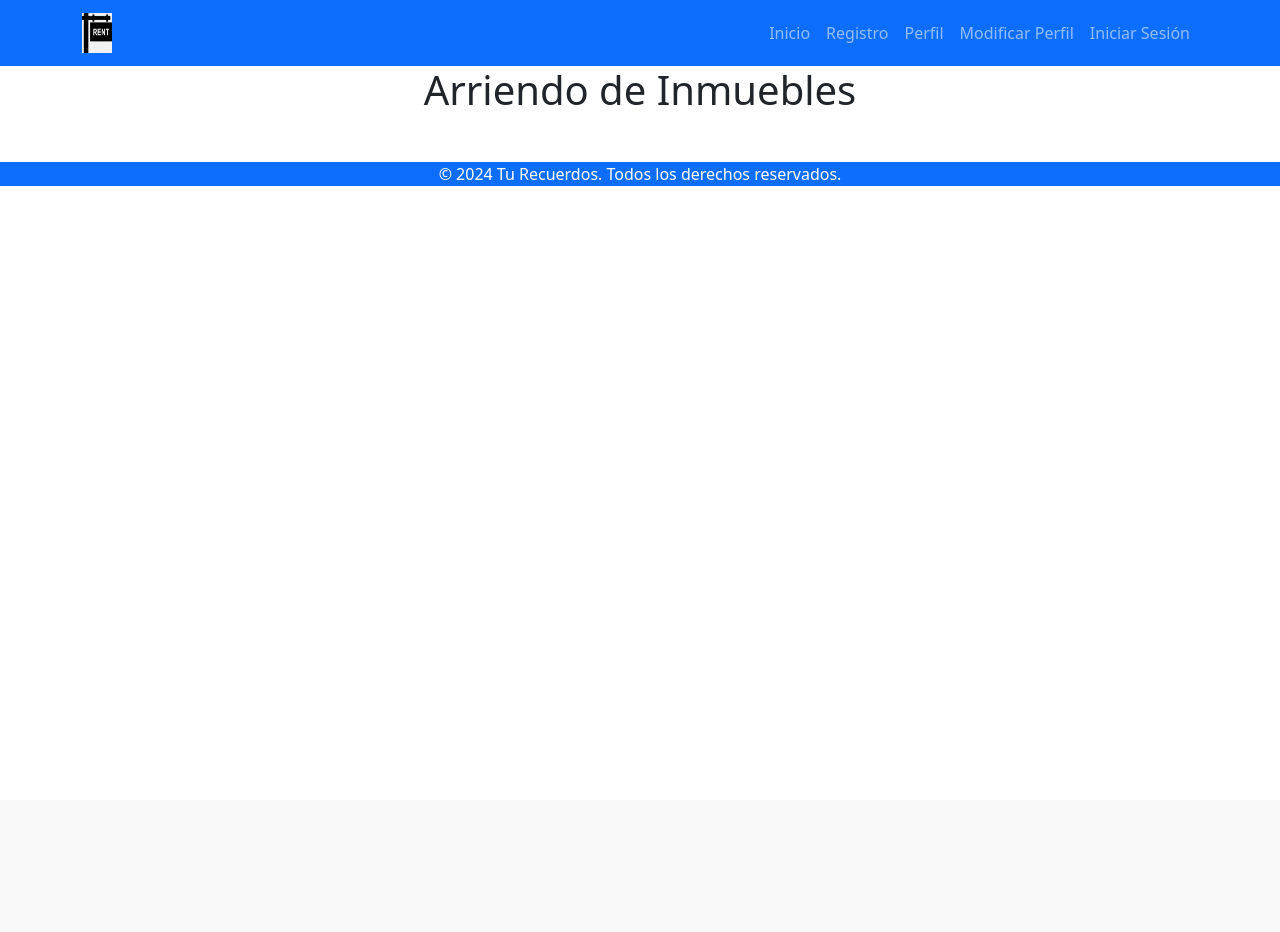
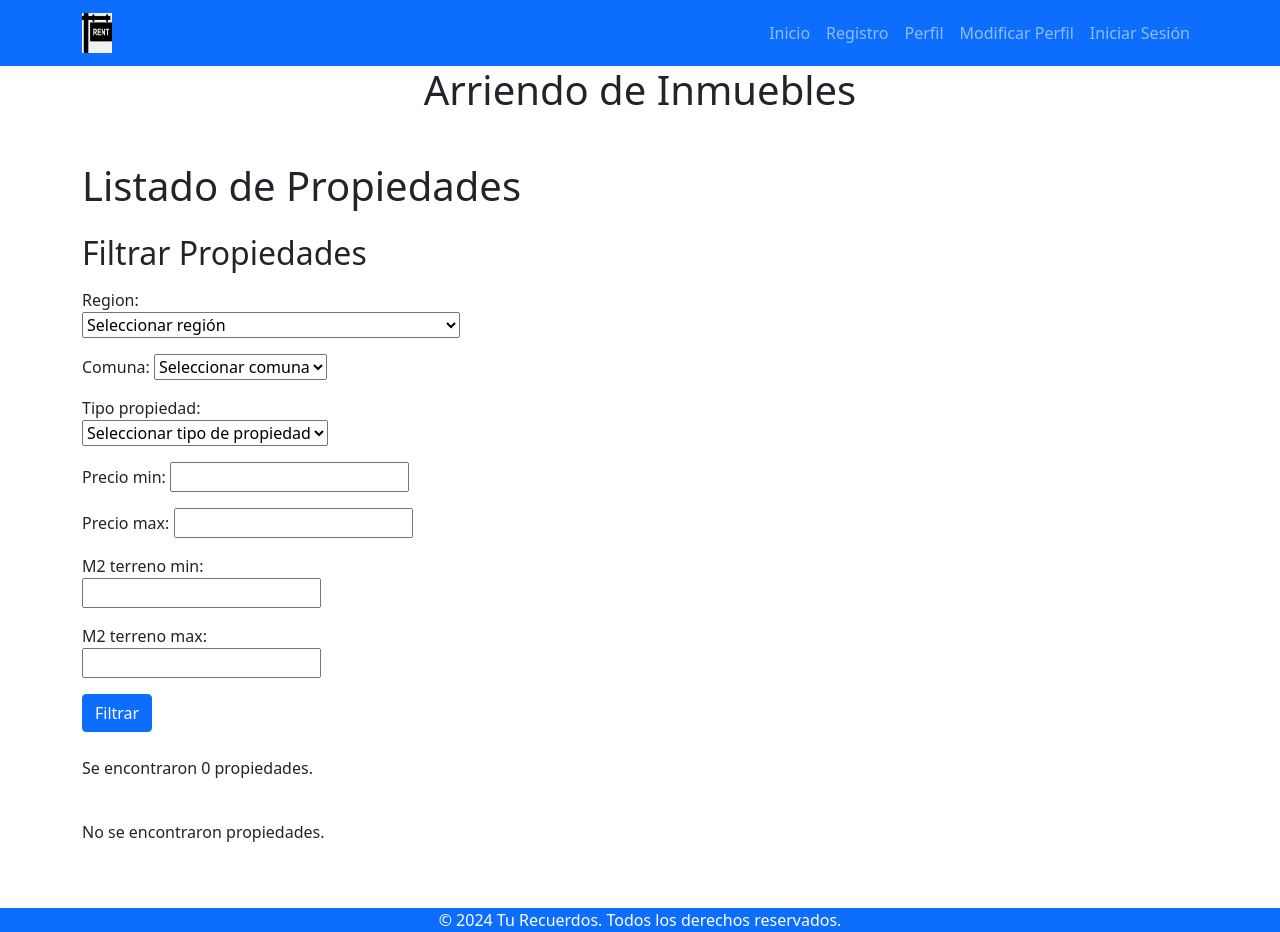
Before and after one commit to Donnyjpl/propiedad, a Django app: page /web/ in a window 1280 px wide. Before the commit the page ends 800 px from the top, so only its background shows below. Run offline with Django 5.2, Linux system fonts and the light colour scheme; data comes from the database, SQL or seed files in the repository; data that the repository does not hold is empty; some libraries are stand-ins or nearby versions.

Commit message:
listo templates listar propiedades

```diff
--- a/web/templates/propiedad/listar.html
+++ b/web/templates/propiedad/listar.html
@@ -13,12 +13,12 @@
             <div class="col-md-6 col-lg-4 mb-4">
                 <div class="card shadow-sm">
                     {% if propiedad.imagenes.first %}
-                        <img src="{{ propiedad.imagenes.first.imagen.url }}" class="card-img-top" alt="{{ propiedad.nombre }}">
+                        <img src="{{ propiedad.imagenes.first.imagen.url }}" class="card-img-top" width="30%" alt="{{ propiedad.nombre }}">
                     {% else %}
                         <img src="{% static 'img/logo.jpg' %}" class="card-img-top" alt="Imagen no disponible">
                     {% endif %}
                     <div class="card-body">
-                        <h5 class="card-title">{{ propiedad.nombre }}</h5>
+                        <h5 class="card-title">{{ propiedad.nombre|title }}</h5>
                         <p class="card-text">
                             <strong>Tipo:</strong> {{ propiedad.tipo_propiedad.nombre_tipo }}<br>
                             <strong>Precio:</strong> ${{ propiedad.precio_mensual }}<br>
--- a/web/templates/propiedad/listar_propiedades.html
+++ b/web/templates/propiedad/listar_propiedades.html
@@ -32,11 +30,11 @@
 
     <div class="row">
         {% if page_obj.object_list %}
-            <div class="col-md-8">
+            <div class="col-md-12">
                 <h2 class="mb-4">Resultados:</h2>
                 <div class="row">
                     {% for propiedad in page_obj %}
-                        <div class="col-md-6 col-lg-4 mb-4">
+                        <div class="col-md-4 col-lg-3 mb-4">
                             <div class="card shadow-sm">
                                 {% if propiedad.imagenes.first %}
                                     <img src="{{ propiedad.imagenes.first.imagen.url }}" class="card-img-top" alt="{{ propiedad.nombre }}">
@@ -44,7 +42,7 @@
                                     <img src="{% static 'img/logo.jpg' %}" class="card-img-top" alt="Imagen no disponible">
                                 {% endif %}
                                 <div class="card-body">
-                                    <h5 class="card-title">{{ propiedad.nombre }}</h5>
+                                    <h5 class="card-title">{{ propiedad.nombre|title }}</h5>
                                     <p class="card-text">
                                         <strong>Tipo:</strong> {{ propiedad.tipo_propiedad.nombre_tipo }}<br>
                                         <strong>Precio:</strong> ${{ propiedad.precio_mensual }}<br>
@@ -95,10 +93,9 @@
                 </nav>
             </div>
         {% else %}
-            <div class="col-md-8">
+            <div class="col-md-12">
                 <p>No se encontraron propiedades.</p>
             </div>
         {% endif %}
     </div>
-</div>
 {% endblock %}
--- a/web/urls.py
+++ b/web/urls.py
@@ -6,7 +6,7 @@ from .views import agregar_propiedad,editar_propiedad,borrar_propiedad,listar_pr
 
 urlpatterns = [
 
-    path("", index, name= 'index'),
+    path("propiedades/", index, name= 'index'),
     path('registro/', registro, name='registro'),
     path('perfil/', perfil, name='perfil'),
     path('perfil/modificar/', modificar_perfil, name='modificar_perfil'),
@@ -18,7 +18,7 @@ urlpatterns = [
     path('propiedades/<int:propiedad_id>/borrar/', borrar_propiedad, name='borrar_propiedad'),
     path('propiedades/usuario/', listar_propiedades_usuario, name='listar'),
     path('propiedades/<int:propiedad_id>/', detalle_propiedad, name='detalle_propiedad'),
-    path('propiedades/', listar_propiedades, name='listar_propiedades'),
+    path("", listar_propiedades, name='listar_propiedades'),
 
 
     path('accounts/', include('django.contrib.auth.urls')),
--- a/web/views.py
+++ b/web/views.py
@@ -216,7 +216,7 @@ def listar_propiedades(request):
     total_propiedades = propiedades.count()
 
     # Paginación
-    paginator = Paginator(propiedades, 9)  # Muestra 9 propiedades por página
+    paginator = Paginator(propiedades, 8)  # Muestra 9 propiedades por página
     page_number = request.GET.get('page')
     page_obj = paginator.get_page(page_number)
 
```
Also changed, not shown: other parts of web/templates/propiedad/listar_propiedades.html (+0 -2 lines), media/propiedades/propiedad1_p2sbMX4.jpg (added), media/propiedades/propiedad2_zEOkg1l.jpg (added), media/propiedades/propiedad3_AC1ROlh.jpg (added), media/propiedades/propiedad4_tmtt3y6.jpg (added), media/propiedades/propiedad5_DH1Buyt.jpg (added).
